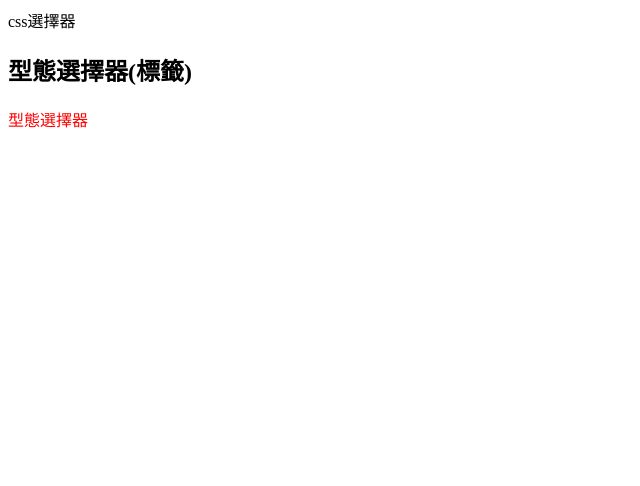
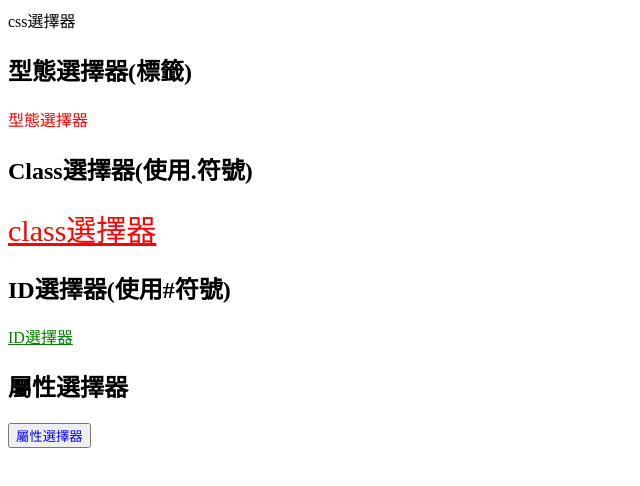
Before and after one commit to s3411207022/3411207022, a plain HTML site: page css.html in a window 1280 px wide. Shown: the whole page, without its empty margins (0-640 px from the left). Drawn offline with Linux system fonts and the light colour scheme.

Commit message:
Add files via upload

```diff
--- a/css.html
+++ b/css.html
@@ -9,11 +9,36 @@
         span{
             color: red;
         }
+        /* Class選擇器(使用.符號) */
+        .a1{
+            color: red;
+        }
+        .b1{
+            font-size: 30px;
+        }
+        /* ID選擇器(使用#符號) */
+        #c1{
+            color: green;
+        }
+        /* 通用選擇器(使用*符號) */
+        *{
+            font-family: "標楷體"
+        }
+        /* 屬性選擇器 */
+        input[type="button"]{
+            color: blue;
+        }
     </style>
 </head>
 <body>
     css選擇器
     <h2>型態選擇器(標籤)</h2>
     <span>型態選擇器</span>
+    <h2>Class選擇器(使用.符號)</h2>
+    <a href="#" class="a1 b1">class選擇器</a>
+    <h2>ID選擇器(使用#符號)</h2>
+    <a href="#" id="c1">ID選擇器</a>
+    <h2>屬性選擇器</h2>
+    <input type="button" value="屬性選擇器"
 </head>
 </body>
```
